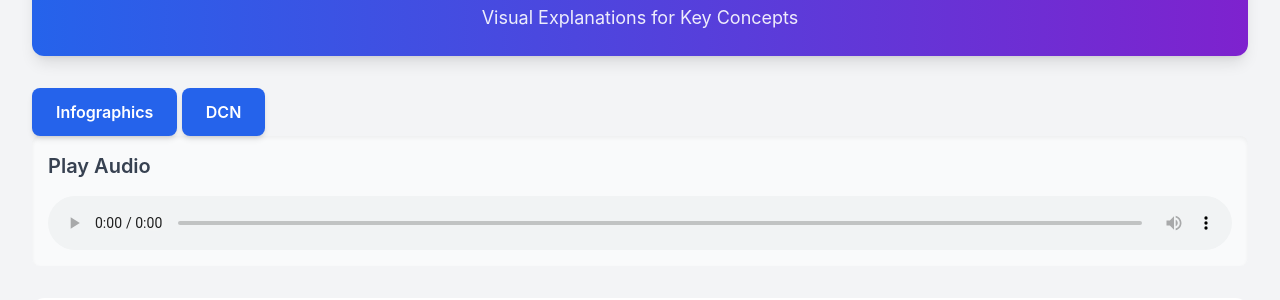
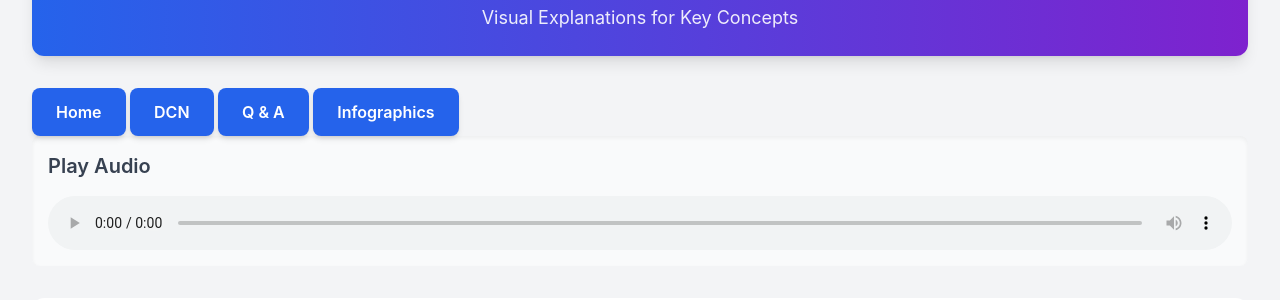
Before and after one commit to ultimatespeed01/dcn, a plain HTML site: page index.html in a window 1280 px wide. Shown: the part 100-400 px from the top of the page. Drawn offline with nearby package versions, Linux system fonts and the light colour scheme.

Commit message:
Update index.html

```diff
--- a/index.html
+++ b/index.html
@@ -34,17 +34,29 @@
             <h1 class="text-4xl font-extrabold mb-2 tracking-tight">Networking Exam Infographics</h1>
             <p class="text-lg opacity-90">Visual Explanations for Key Concepts</p>
         </header>
-        <a href="index2.html"
+        <a href="index.html"
            class="inline-block bg-blue-600 hover:bg-blue-700 text-white font-semibold py-3 px-6 rounded-lg shadow-md
                   transition-all duration-300 ease-in-out transform hover:scale-105 focus:outline-none focus:ring-2
                   focus:ring-blue-500 focus:ring-opacity-75">
-            Infographics
+            Home
         </a>
         <a href="dcn.html"
            class="inline-block bg-blue-600 hover:bg-blue-700 text-white font-semibold py-3 px-6 rounded-lg shadow-md
                   transition-all duration-300 ease-in-out transform hover:scale-105 focus:outline-none focus:ring-2
                   focus:ring-blue-500 focus:ring-opacity-75">
             DCN
+        </a>
+        <a href="dcn_notes.html"
+           class="inline-block bg-blue-600 hover:bg-blue-700 text-white font-semibold py-3 px-6 rounded-lg shadow-md
+                  transition-all duration-300 ease-in-out transform hover:scale-105 focus:outline-none focus:ring-2
+                  focus:ring-blue-500 focus:ring-opacity-75">
+            Q & A
+        </a>
+        <a href="index2.html"
+           class="inline-block bg-blue-600 hover:bg-blue-700 text-white font-semibold py-3 px-6 rounded-lg shadow-md
+                  transition-all duration-300 ease-in-out transform hover:scale-105 focus:outline-none focus:ring-2
+                  focus:ring-blue-500 focus:ring-opacity-75">
+            Infographics
         </a>
         <main>
 <div class="mb-8 p-4 bg-gray-50 rounded-lg shadow-inner">
```
